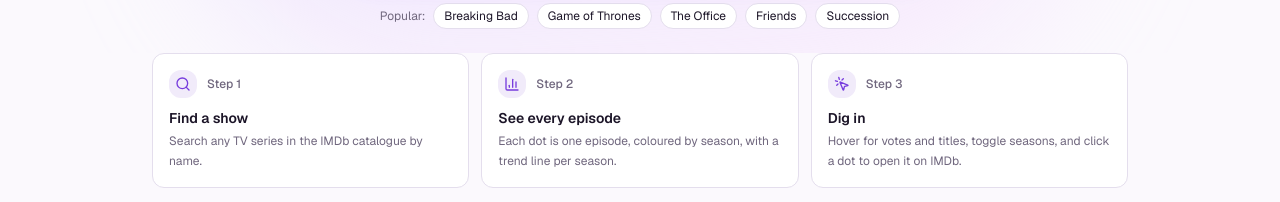
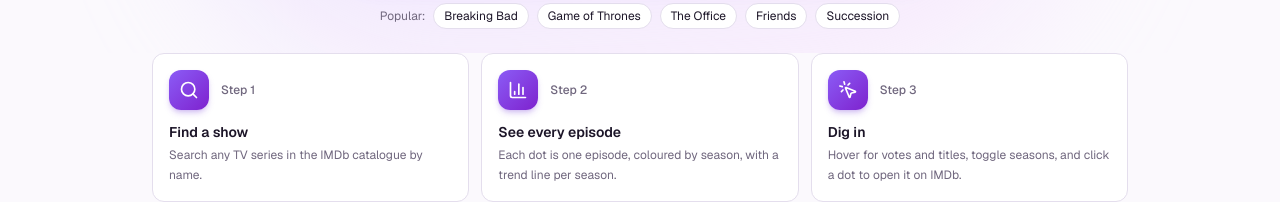
Before and after one commit to danghieutrung/squerrydb-frontend, a Next.js app: page / in a window 1280 px wide. Shown: the part 324-526 px from the top of the page. Built offline with nearby package versions, Linux system fonts and the light colour scheme; no server answers.

Commit message:
Give the home step boxes larger gradient icons

```diff
--- a/src/pages/index.tsx
+++ b/src/pages/index.tsx
@@ -83,9 +83,9 @@
         <div className="grid gap-3 sm:grid-cols-3">
           {STEPS.map(({ icon: Icon, title, text }, index) => (
             <div key={title} className="rounded-xl border bg-card p-4">
-              <div className="mb-2.5 flex items-center gap-2.5">
-                <span className="flex h-7 w-7 items-center justify-center rounded-lg bg-secondary text-primary">
-                  <Icon className="h-4 w-4" />
+              <div className="mb-3 flex items-center gap-3">
+                <span className="flex h-10 w-10 items-center justify-center rounded-xl bg-gradient-to-br from-violet-500 to-purple-700 text-white shadow-md shadow-primary/25">
+                  <Icon className="h-5 w-5" />
                 </span>
                 <span className="text-xs font-medium text-muted-foreground">
                   Step {index + 1}
```
